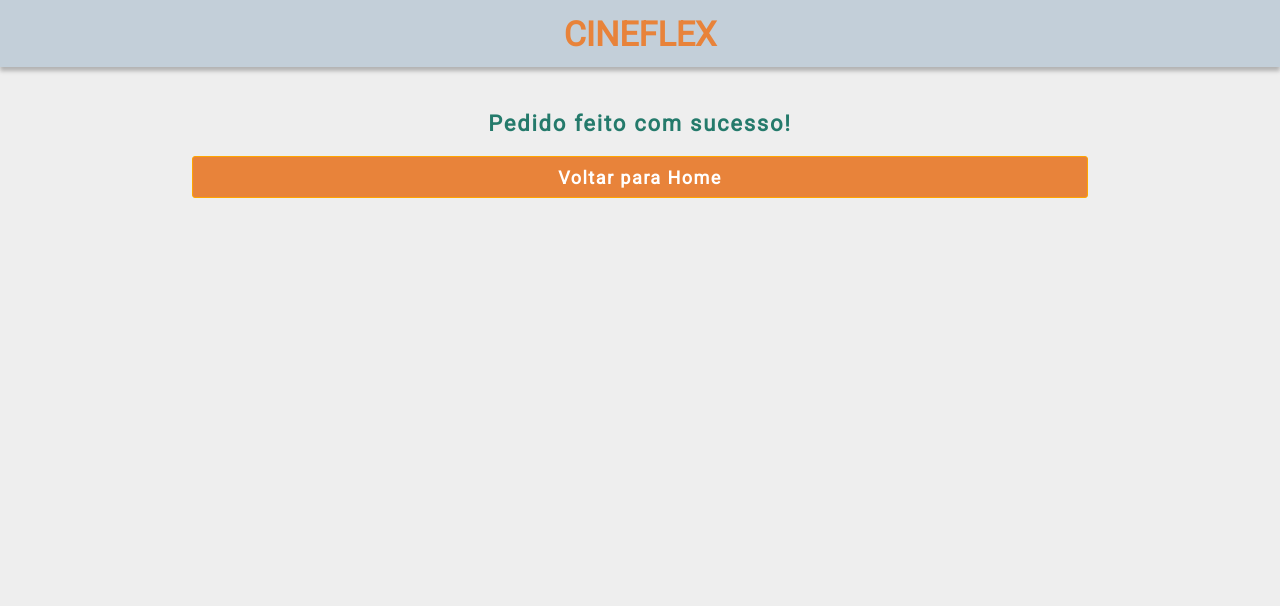
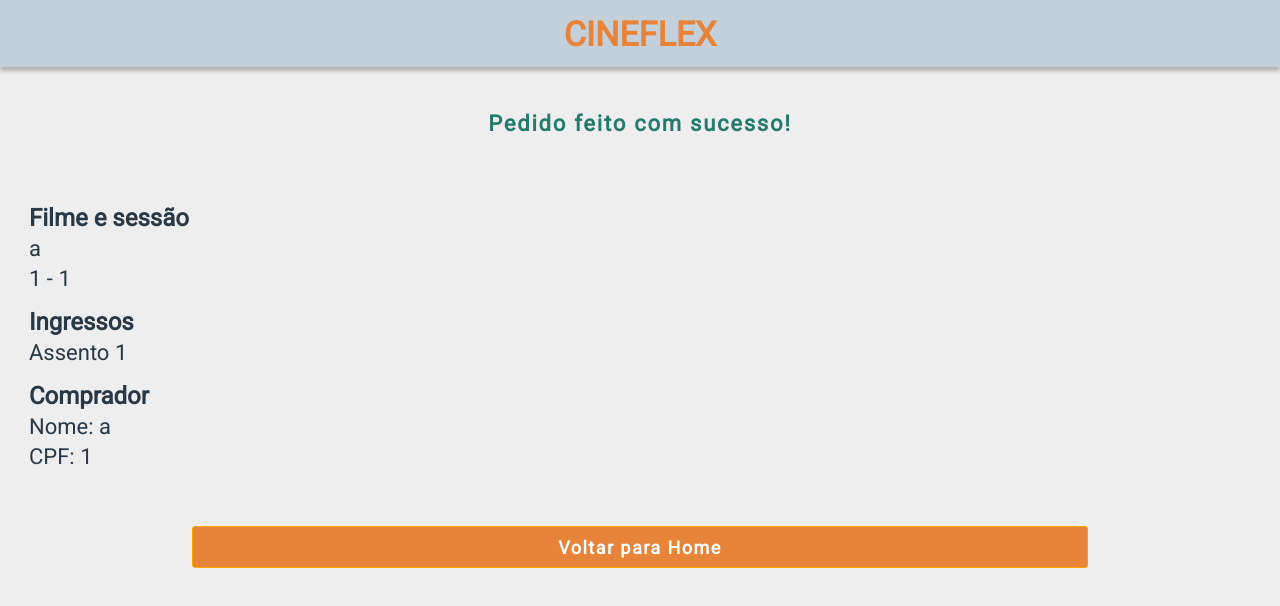
Before and after one commit to issitarual/cineflex, a React (Create React App) app: page /success in a window 1280 px wide. Shown: the top 606 px of the page. Built offline with nearby package versions, Linux system fonts and the light colour scheme.

Commit message:
ultima página funcionando

```diff
--- a/src/Components/App.js
+++ b/src/Components/App.js
@@ -12,10 +12,10 @@ export default function App (){
     const [information, setInformation] = React.useState(
         {
             movie:
-                {name: "", date: "", hour: ""},
-            seats: [],
+                {name: "a", date: "1", hour: "1"},
+            seats: [1],
             buyer:
-                {name: "", cpf: ""}
+                {name: "a", cpf: "1"}
         })
     return(
         <BrowserRouter>
--- a/src/Components/Seats.js
+++ b/src/Components/Seats.js
@@ -9,7 +9,6 @@ export default function Seats ( { id, setInformation } ){
     const [name, setName] = useState("");
 	const [cpf, setCPF] = useState("");
     const [state, setState] = useState([])
-    const [seat, setSeat] = useState([])
 
 
 	useEffect(() => {
@@ -21,7 +20,6 @@ export default function Seats ( { id, setInformation } ){
 
 
 
-    console.log(seat)
     console.log(state)
 
     return(
@@ -31,7 +29,7 @@ export default function Seats ( { id, setInformation } ){
                 {seats.map((seat ,i ) =>
                 <div
                 key = {i}
-                onClick={() => seat.isAvailable? (state.find(n => n == seat.id)? (setState(state.filter(n => n !== seat.id))): setState([...state, seat.id])): alert("Esse assento não está disponível")}
+                onClick={() => seat.isAvailable? (state.find(n => n == seat.id)? (setState(state.filter(n => n !== seat.id))): setState([...state, seat.id])) : alert("Esse assento não está disponível")}
                 className = {seat.isAvailable? (state.find(n => n == seat.id) ? "seat selected": "seat available"): "seat unavailable"}>{seat.name}</div>)}
             </div>
             <div className="state">
@@ -65,9 +63,18 @@ export default function Seats ( { id, setInformation } ){
             <div className = "button">
             <Link to="/success">
                 <button onClick={() => {
-		const resposta = axios.post(`https://mock-api.bootcamp.respondeai.com.br/api/v2/cineflex/seats/book-many`, data);
-		resposta.catch(resposta => (alert("Ocorreu algum erro, tente novamente!")))
-        resposta.then(resposta => alert("Ingressos comprados com sucesso!"))}}>Reservar assento(s)</button>
+		            const resposta = axios.post(`https://mock-api.bootcamp.respondeai.com.br/api/v2/cineflex/seats/book-many`, data);
+		            resposta.catch(resposta => (alert("Ocorreu algum erro, tente novamente!")))
+                    setInformation(
+                        {
+                            movie:
+                                {name: movie.title, date: movie.weekday, hour: items.name},
+                            seats: state,
+                            buyer:
+                                {name: name, cpf: cpf}
+                        })}}>
+                        Reservar assento(s)
+                </button>
             </Link>
             </div>
 
--- a/src/Components/Success.js
+++ b/src/Components/Success.js
@@ -1,9 +1,22 @@
 import { Link } from 'react-router-dom';
+import { useState, useEffect } from 'react';
 
-export default function Success () {
+export default function Success ({information}) {
+    console.log(information)
+
     return(
         <>
             <h2 className = "sucess-title">Pedido feito com sucesso!</h2>
+            <div className = "sucess-informations">
+                <p className = "sucess-information-title">Filme e sessão</p>
+                <p className = "sucess-information">{information.movie.name}</p>
+                <p className = "sucess-information">{information.movie.date} - {information.movie.hour}</p>
+                <p className = "sucess-information-title">Ingressos</p>
+                {information.seats.map((info, i) => <p key = {i} className="sucess-information">Assento {info}</p>)}
+                <p className = "sucess-information-title">Comprador</p>
+                <p className = "sucess-information">Nome: {information.buyer.name}</p>
+                <p className = "sucess-information">CPF: {information.buyer.cpf}</p>
+            </div>
             <div className = "button">
             <Link to="/">
                 <button>Voltar para Home</button>
--- a/src/css/style.css
+++ b/src/css/style.css
@@ -235,3 +235,21 @@ button{
     padding: 0 100px;
     color:#247A6B;
 }
+
+.sucess-informations{
+    padding: 30px 29px 50px 29px;
+    font-family: 'Roboto', sans-serif;
+    color: #293845;
+}
+
+.sucess-information-title{
+    font-size: 24px;
+    font-weight: bold;
+    margin-bottom: 8px;
+    margin-top: 20px;
+}
+
+.sucess-information{
+    font-size: 22px;
+    margin-bottom: 8px;
+}
```
